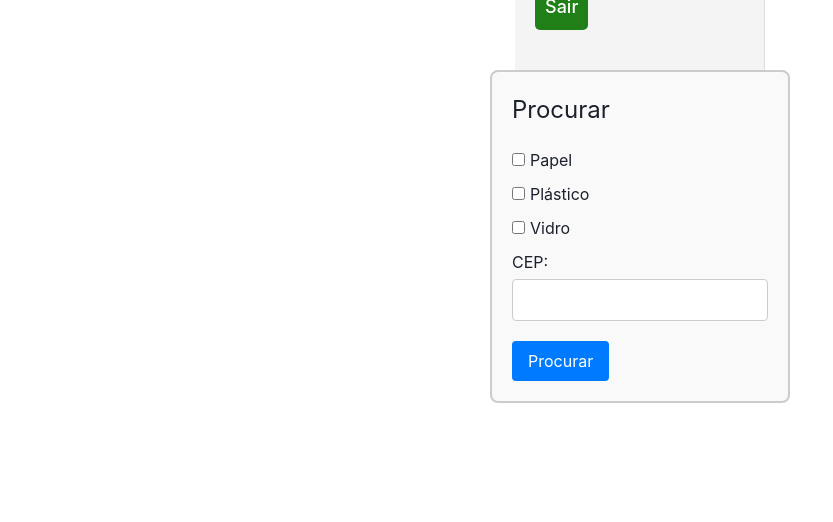
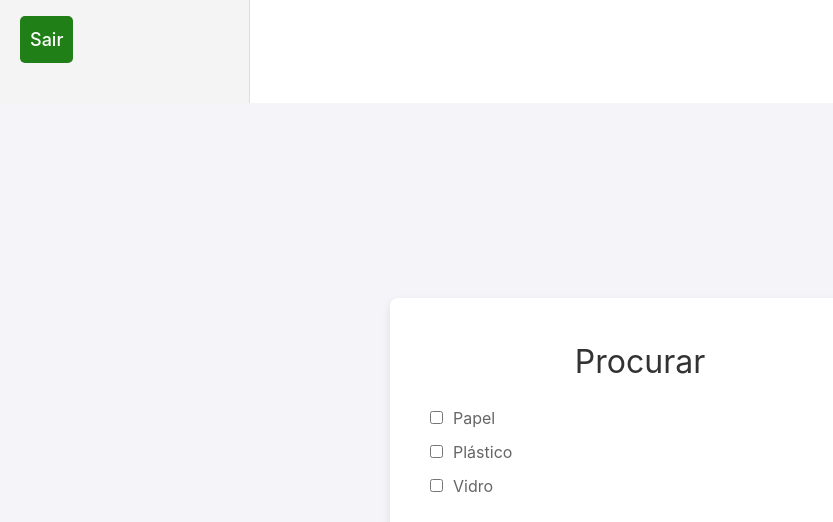
Before and after one commit to MarcoAntonioMj/EcoLink, a React (Create React App) app in the folder ecolink/: page /procurar in a window 1280 px wide. Shown: the part 429-951 px from the top of the page, without its empty margins (0-833 px from the left). Before the commit the page ends 832 px from the top, so only its background shows below. Built offline with nearby package versions, Linux system fonts and the light colour scheme.

Commit message:
REFACTOR : alterando procurar

```diff
--- a/ecolink/src/Routes/Procurar.js
+++ b/ecolink/src/Routes/Procurar.js
@@ -27,8 +27,9 @@
   };
 
   return (
+    <div>
+      <Menu /> {/* Renderize o componente Menu fora do contêiner procurarContainer */}
       <div className={styles.procurarContainer}>
-      <Menu /> {/* Renderize o componente Menu */}
         <div className={styles.procurarForm}>
           <h1>Procurar</h1>
           <form onSubmit={handleSubmit}>
@@ -58,6 +59,7 @@
           {/* Aqui você pode exibir a lista de resultados após a busca */}
         </div>
       </div>
+    </div>
   );
 };
 
--- a/ecolink/src/styles/Procurar.module.css
+++ b/ecolink/src/styles/Procurar.module.css
@@ -1,49 +1,66 @@
+/* Estilo para o contêiner principal */
 .procurarContainer {
   display: flex;
-  flex-direction: column;
+  justify-content: center;
   align-items: center;
-  justify-content: center;
-  height: 100vh;
+  min-height: 100vh;
+  background-color: #f4f4f9;
+  padding: 10px;
 }
 
+/* Estilo para o formulário */
 .procurarForm {
-  width: 300px;
-  border: 2px solid #ccc;
-  padding: 20px;
+  background-color: #ffffff;
+  padding: 40px;
   border-radius: 8px;
-  background-color: #f9f9f9;
+  box-shadow: 0 4px 8px rgba(0, 0, 0, 0.1);
+  max-width: 500px;
+  width: 100%;
+  text-align: center;
 }
 
 .procurarForm h1 {
-  font-size: 24px;
   margin-bottom: 20px;
+  font-size: 2em;
+  color: #333333;
+}
+
+/* Estilo para os campos do formulário */
+.procurarForm div {
+  margin-bottom: 20px;
+  text-align: left;
 }
 
 .procurarForm label {
   display: block;
+  font-size: 1em;
+  color: #666666;
   margin-bottom: 10px;
 }
 
 .procurarForm input[type="checkbox"] {
-  margin-right: 5px;
+  margin-right: 10px;
 }
 
 .procurarForm input[type="text"] {
   width: 100%;
-  padding: 8px;
+  padding: 10px;
   margin-top: 5px;
-  border: 1px solid #ccc;
+  font-size: 1em;
+  border: 1px solid #cccccc;
   border-radius: 4px;
+  box-sizing: border-box;
 }
 
 .procurarForm button {
-  margin-top: 10px;
-  padding: 8px 16px;
   background-color: #007bff;
-  color: #fff;
+  color: #ffffff;
   border: none;
+  padding: 15px 20px;
+  font-size: 1em;
   border-radius: 4px;
   cursor: pointer;
+  transition: background-color 0.3s ease;
 }
 
 .procurarForm button:hover {
```
Also changed, not shown: ecolink/src/styles/menu.css (indentation only). Lines whose indentation alone changed are shown as unchanged.
